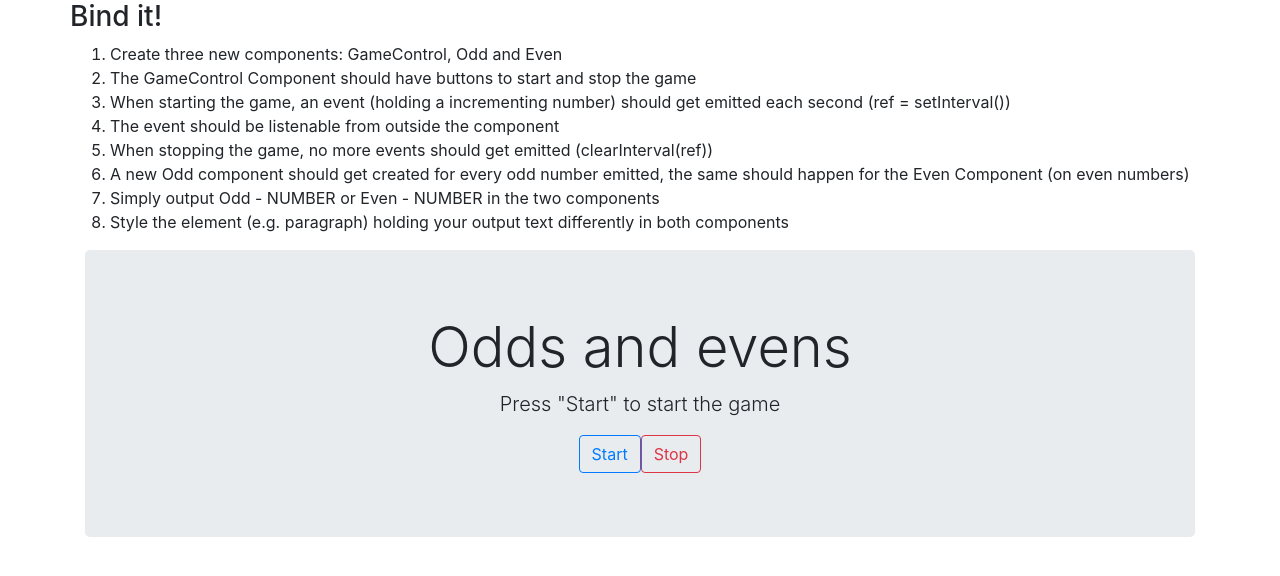
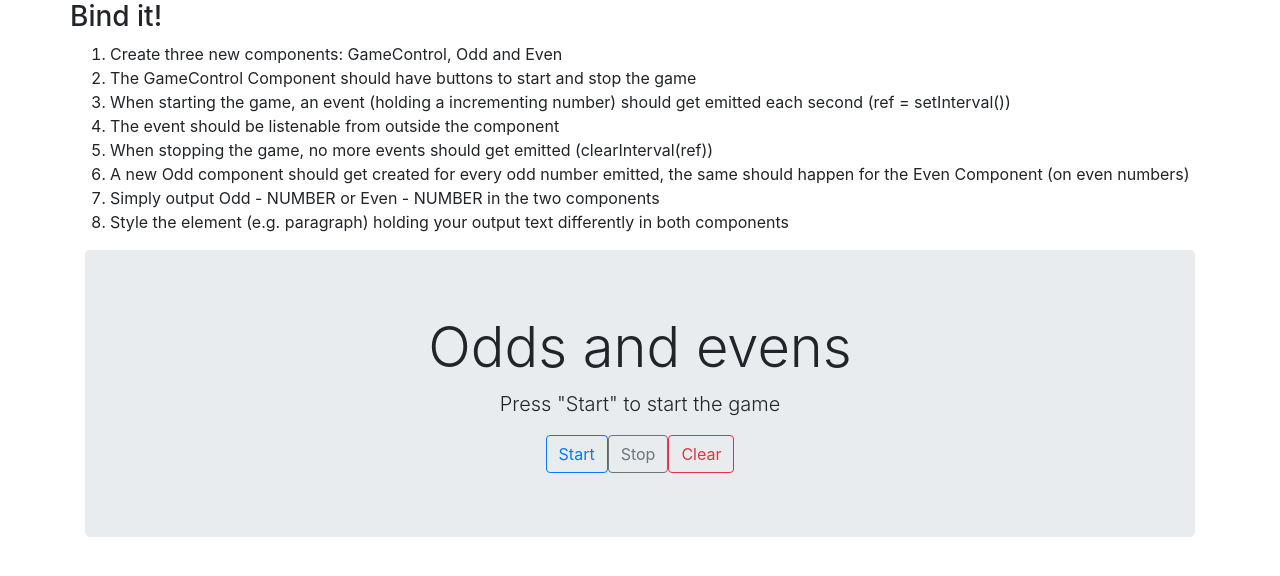
Before and after one commit to chainsaws-dev/cmp-databinding-assignment, an Angular app: page / in a window 1280 px wide. Shown: the top 576 px of the page. Built offline with nearby package versions, Linux system fonts and the light colour scheme.

Commit message:
Добавил кнопку очистки

```diff
--- a/src/app/app.component.html
+++ b/src/app/app.component.html
@@ -16,7 +16,7 @@
       </ol>
     </div>
     <div class="col">
-      <app-game-control (OnStartStopEvent)="OnStartedStoped($event)"></app-game-control>
+      <app-game-control (OnStartStopEvent)="OnStartedStoped($event)" (OnClearEvent)="ClearPageList()"></app-game-control>
     </div>
   </div>
   <div class="row">
--- a/src/app/game-control/game-control.component.html
+++ b/src/app/game-control/game-control.component.html
@@ -3,6 +3,7 @@
     <p class="lead">Press "Start" to start the game</p>
     <div class="text-center">
         <button class="btn btn-outline-primary" type="button" (click)="OnStartStopClick(true)">Start</button>
-        <button class="btn btn-outline-danger" type="button" (click)="OnStartStopClick(false)">Stop</button>
+        <button class="btn btn-outline-secondary" type="button" (click)="OnStartStopClick(false)">Stop</button>
+        <button class="btn btn-outline-danger" type="button" (click)="OnClearClick()">Clear</button>
     </div>
 </div>
--- a/src/app/game-control/game-control.component.ts
+++ b/src/app/game-control/game-control.component.ts
@@ -7,6 +7,7 @@
 })
 export class GameControlComponent implements OnInit {
   @Output() OnStartStopEvent: EventEmitter<boolean> = new EventEmitter<boolean>();
+  @Output() OnClearEvent: EventEmitter<void> = new EventEmitter();
 
   constructor() { }
 
@@ -17,4 +18,8 @@
     this.OnStartStopEvent.emit(WeStart);
   }
 
+  OnClearClick() {
+    this.OnClearEvent.emit();
+  }
+
 }
```
